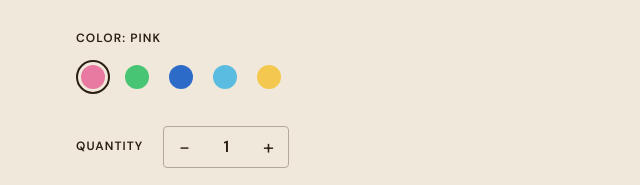
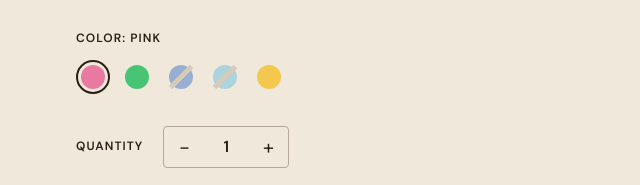
Before and after one commit to LioJavi2000/ROVA, a website: page slow-feeder.html in a window 1280 px wide. Shown: the part 388-573 px from the top of the page, 604-1244 px from the left. Drawn offline with Linux system fonts and the light colour scheme.

Commit message:
Mark blue and sky blue bowl colors out of stock
Disabled color swatches get a diagonal strikethrough and not-allowed cursor.
Auto-select now skips disabled swatches and picks first available color.

Co-Authored-By: Claude Sonnet 4.6 <noreply@anthropic.com>

```diff
--- a/main.js
+++ b/main.js
@@ -69,11 +69,14 @@ function initColorSelector() {
     });
   });
 
-  // Auto-select first swatch and sync label
-  const first = swatches[0];
+  // Auto-select first available (non-disabled) swatch
+  const first = document.querySelector('.color-swatch:not(:disabled)');
   if (first) {
     first.classList.add('selected');
     if (colorLabel) colorLabel.textContent = first.dataset.colorName;
+    const img = first.dataset.img;
+    if (img && mainImg)    mainImg.src    = img;
+    if (img && firstThumb) firstThumb.src = img;
   }
 }
 
--- a/slow-feeder.html
+++ b/slow-feeder.html
@@ -129,13 +129,13 @@
                 data-variant-id="51666427674919">
                 <span class="swatch-dot" style="background:#48C574;"></span>
               </button>
-              <button class="color-swatch" aria-label="Blue"
+              <button class="color-swatch" aria-label="Blue" disabled
                 data-color-name="Blue"
                 data-img="images/bowl/bowl-blue.png"
                 data-variant-id="51666427707687">
                 <span class="swatch-dot" style="background:#2D6BC9;"></span>
               </button>
-              <button class="color-swatch" aria-label="Sky Blue"
+              <button class="color-swatch" aria-label="Sky Blue" disabled
                 data-color-name="Sky Blue"
                 data-img="images/bowl/bowl-skyblue.png"
                 data-variant-id="51666427740455">
--- a/styles.css
+++ b/styles.css
@@ -716,6 +716,20 @@ footer {
 
 .color-swatch:hover { transform: scale(1.1); }
 .color-swatch.selected { border-color: var(--bark); }
+.color-swatch:disabled {
+  opacity: 0.45;
+  cursor: not-allowed;
+  position: relative;
+}
+.color-swatch:disabled::after {
+  content: '';
+  position: absolute;
+  inset: 0;
+  background: linear-gradient(135deg, transparent 44%, #B5A898 44%, #B5A898 56%, transparent 56%);
+  border-radius: 50%;
+  pointer-events: none;
+}
+.color-swatch:disabled:hover { transform: none; }
 
 .swatch-dot {
   display: block;
```
